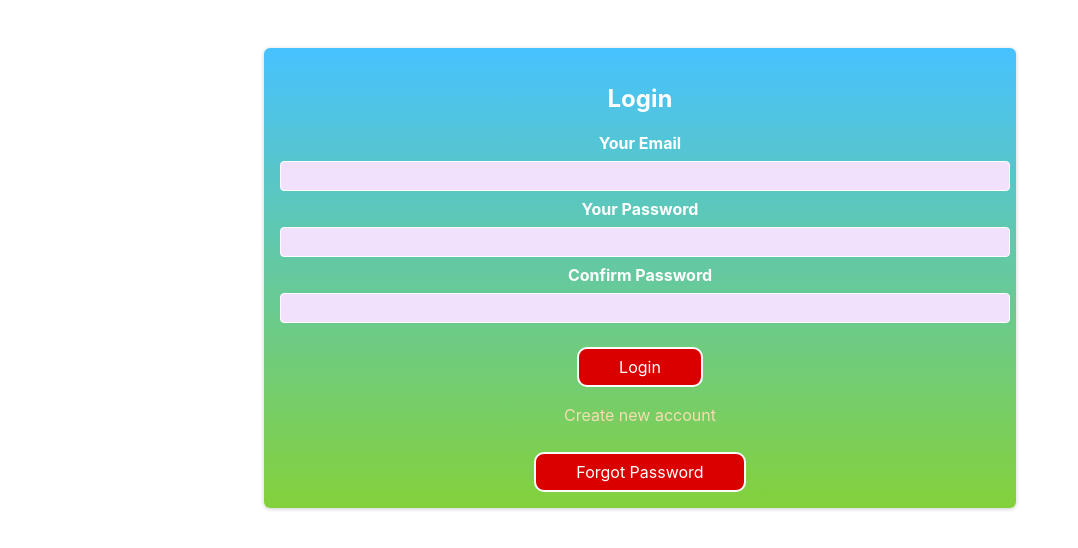
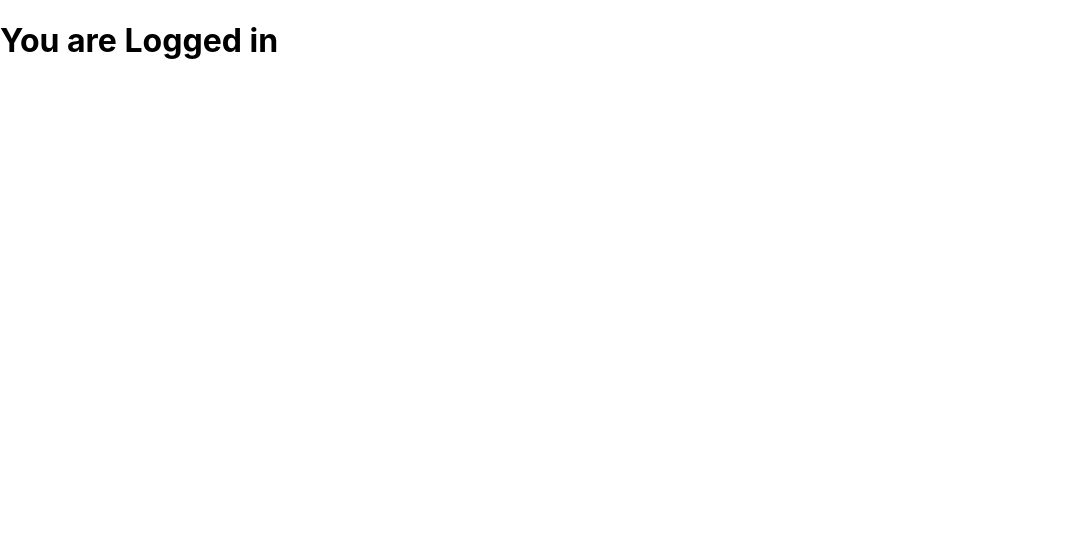
Before and after one commit to Mayukh360/mailbox, a React (Create React App) app: page /loggedin in a window 1280 px wide. Shown: the top 548 px of the page, without its empty margins (0-1078 px from the left). Built offline with nearby package versions, Linux system fonts and the light colour scheme.

Commit message:
Adding LoggedIn page

```diff
--- a/package.json
+++ b/package.json
@@ -10,6 +10,7 @@
     "react": "^18.2.0",
     "react-dom": "^18.2.0",
     "react-redux": "^8.0.5",
+    "react-router-dom": "^6.11.2",
     "react-scripts": "5.0.1",
     "web-vitals": "^2.1.4"
   },
--- a/src/App.js
+++ b/src/App.js
@@ -1,11 +1,17 @@
-import logo from './logo.svg';
-import './App.css';
+import { Routes,Route } from "react-router-dom";
 import AuthForm from './Component/LoginForm/AuthForm';
+import LoggeinPage from "./Component/LoggedInPage/LoggeinPage";
+// import { useSelector } from "react-redux";
 
 function App() {
+  // const isLoggedIn=useSelector(state=>state.auth.isAuthenticated)
   return (
     <div >
-   <AuthForm/>
+      <Routes>
+      <Route path="/" element={<AuthForm />} />
+      <Route path="/loggedin" element={<LoggeinPage/>} />
+      </Routes>
+
     </div>
   );
 }
--- /dev/null
+++ b/src/Component/LoggedInPage/LoggeinPage.js
@@ -0,0 +1,7 @@
+import React from 'react'
+
+export default function LoggeinPage() {
+  return (
+    <h1>You are Logged in</h1>
+  )
+}
--- a/src/Component/LoginForm/AuthForm.js
+++ b/src/Component/LoginForm/AuthForm.js
@@ -1,6 +1,6 @@
 import React, { useEffect } from "react";
 import { useState, useRef } from "react";
-// import { useNavigate } from "react-router-dom";
+import { useNavigate } from "react-router-dom";
 
 import classes from "./AuthForm.module.css";
 
@@ -8,7 +8,7 @@
 import { authActions } from "../../store/AuthReducer";
 
 export default function AuthForm() {
-//   const navigate = useNavigate();
+  const navigate = useNavigate();
 
   const dispatch = useDispatch();
   const isLoggedIn = useSelector((state) => state.auth.isAuthenticated);
@@ -73,7 +73,7 @@
           dispatch(authActions.islogin(data.idToken));
           console.log(isLoggedIn);
 
-        //   navigate("/loggedin");
+          navigate("/loggedin");
         })
 
         .catch((err) => {
--- a/src/index.js
+++ b/src/index.js
@@ -5,12 +5,14 @@
 import reportWebVitals from './reportWebVitals';
 import { Provider } from 'react-redux';
 import store from './store';
+import { BrowserRouter } from 'react-router-dom';
 
 const root = ReactDOM.createRoot(document.getElementById('root'));
 root.render(
   <Provider store={store}>
+    <BrowserRouter>
     <App />
-
+    </BrowserRouter>
   </Provider>
 
 );
```
Also changed, not shown: src/Component/RenderPage/RenderPage.js (added, +16 -0 lines), 1 other file (tests, documents, lock files or other folders).
